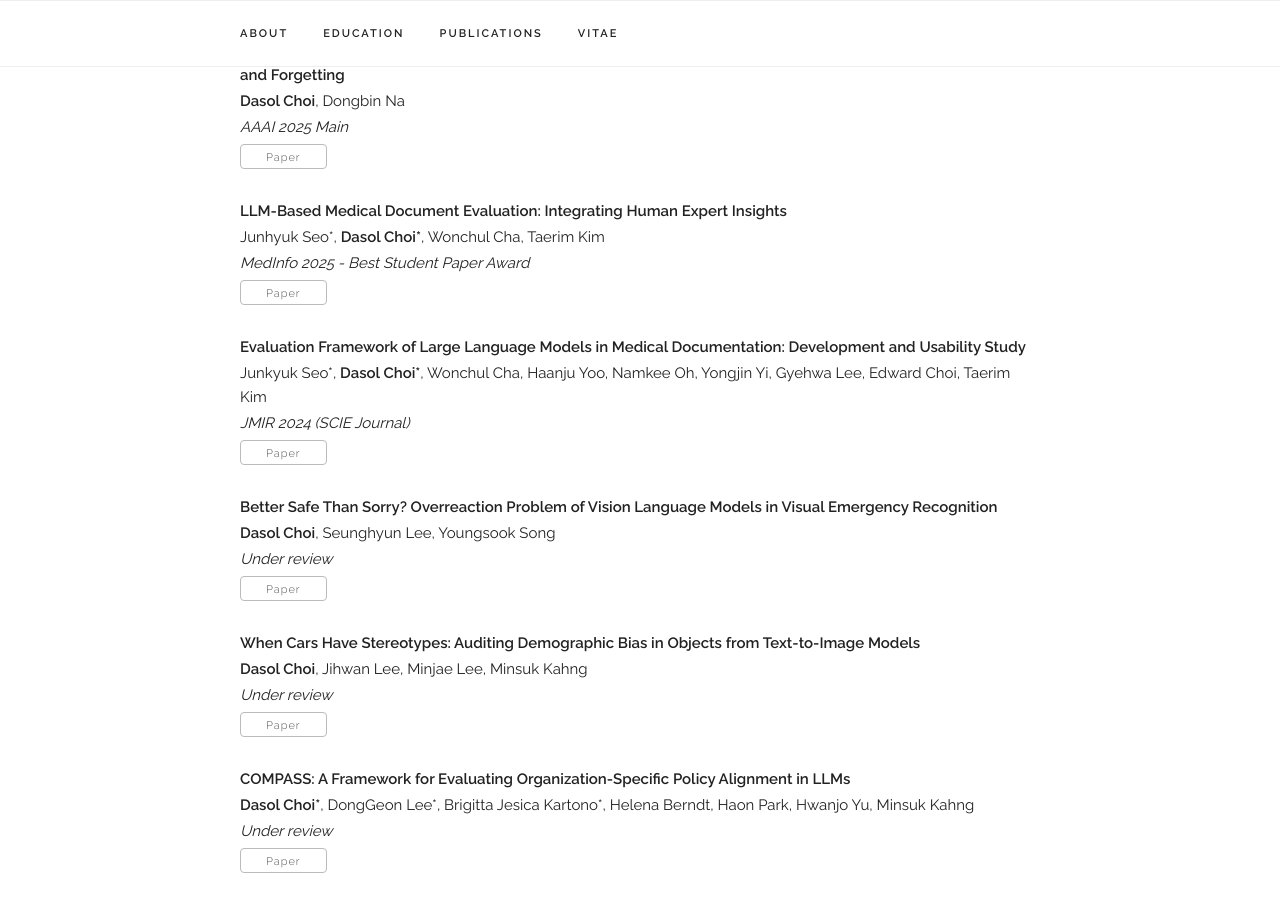
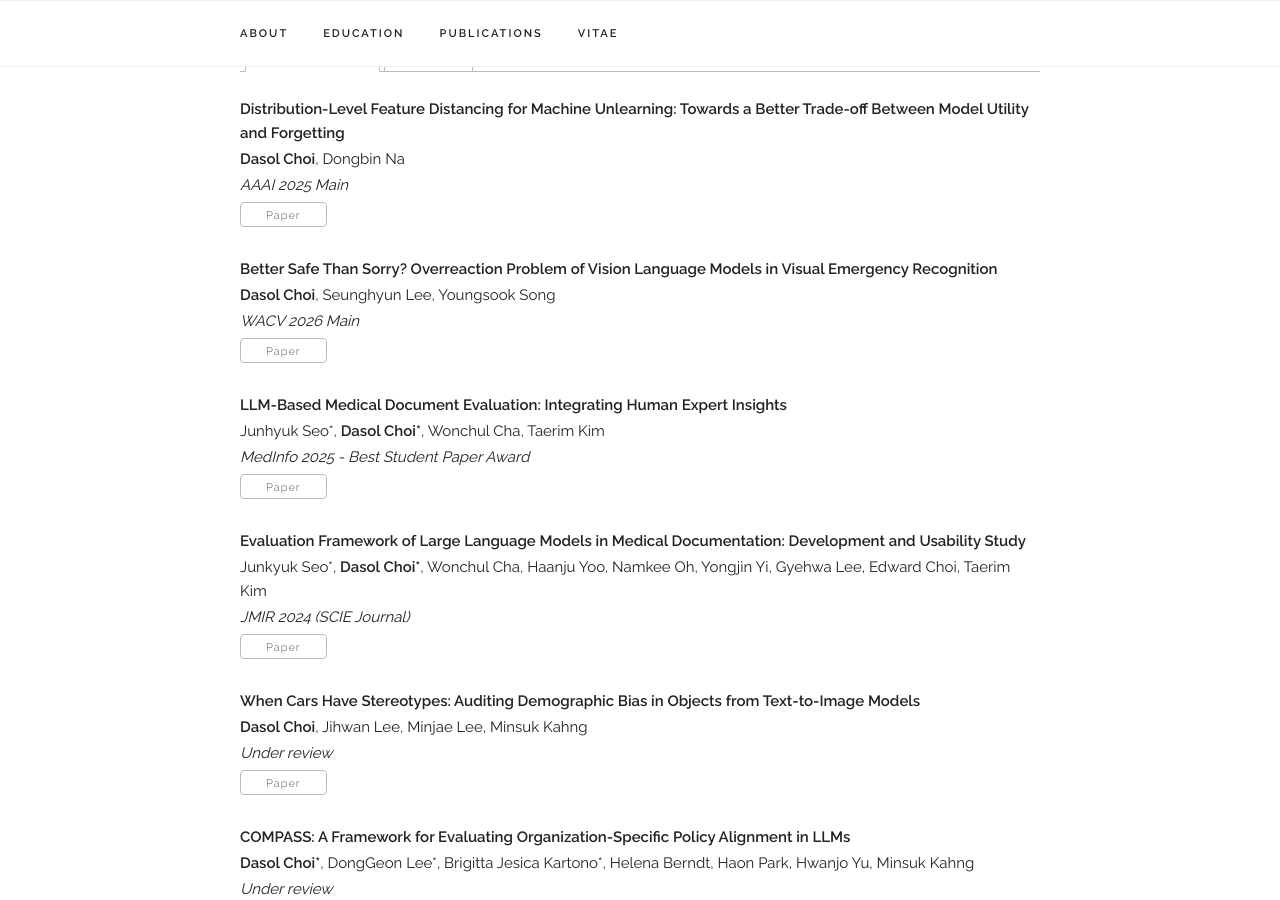
Before and after one commit to Dasol-Choi/dasol-choi.github.io, a Jekyll site: the page built from index.html, in a window 1280 px wide and 900 px high, scrolled down 1843 px. Built offline with Jekyll 4.4.1, drawn with Linux system fonts in a browser that asks for light colours; some web fonts are replaced; some of the changed text lies outside the part shown.

Commit message:
edit publications

```diff
--- a/_data/publications.yaml
+++ b/_data/publications.yaml
@@ -3,6 +3,12 @@ papers:
     authors: "<b>Dasol Choi</b>, Dongbin Na"
     venue: "AAAI 2025 Main"
     paper_pdf: "https://arxiv.org/abs/2409.14747"
+    selected: y
+
+  - title: "Better Safe Than Sorry? Overreaction Problem of Vision Language Models in Visual Emergency Recognition"
+    authors: "<b>Dasol Choi</b>, Seunghyun Lee, Youngsook Song"
+    venue: "WACV 2026 Main"
+    paper_pdf: "https://arxiv.org/abs/2505.15367"
     selected: y
 
   - title: "LLM-Based Medical Document Evaluation: Integrating Human Expert Insights"
@@ -17,11 +23,6 @@ papers:
     paper_pdf: "https://www.jmir.org/2024/1/e58329/"
     selected: y
 
-  - title: "Better Safe Than Sorry? Overreaction Problem of Vision Language Models in Visual Emergency Recognition"
-    authors: "<b>Dasol Choi</b>, Seunghyun Lee, Youngsook Song"
-    venue: "Under review"
-    paper_pdf: "https://arxiv.org/abs/2505.15367"
-    selected: y
 
   - title: "When Cars Have Stereotypes: Auditing Demographic Bias in Objects from Text-to-Image Models"
     authors: "<b>Dasol Choi</b>, Jihwan Lee, Minjae Lee, Minsuk Kahng"
--- a/index.html
+++ b/index.html
@@ -27,6 +27,10 @@ layout: default
 <div class="docs-section" id="news">
   <h4>News</h4>
     <ul>
+      <li>
+        <b style="color: #46923c;">[Nov. 2025]</b>&nbsp;&nbsp;
+        Our paper <a href="https://arxiv.org/abs/2505.15367" target="_blank">Better Safe Than Sorry? Overreaction Problem of Vision Language Models in Visual Emergency Recognition</a> is accepted at <b>WACV 2026</b>!
+      </li>
       <li>
         <b style="color: #46923c;">[Oct. 2025]</b>&nbsp;&nbsp;
         Two papers accepted at <b>EMNLP 2025 MRL Workshop</b>! <a href="https://arxiv.org/abs/2507.04329" target="_blank">No Language Data Left Behind: A Comparative Study of CJK Language Datasets in the Hugging Face Ecosystem</a> and <a href="https://arxiv.org/abs/2509.11303" target="_blank">Ko-PIQA: A Korean Physical Commonsense Reasoning Dataset with Cultural Context</a> (MRL Shared Task).
```
Also changed, not shown: 1 other file.
